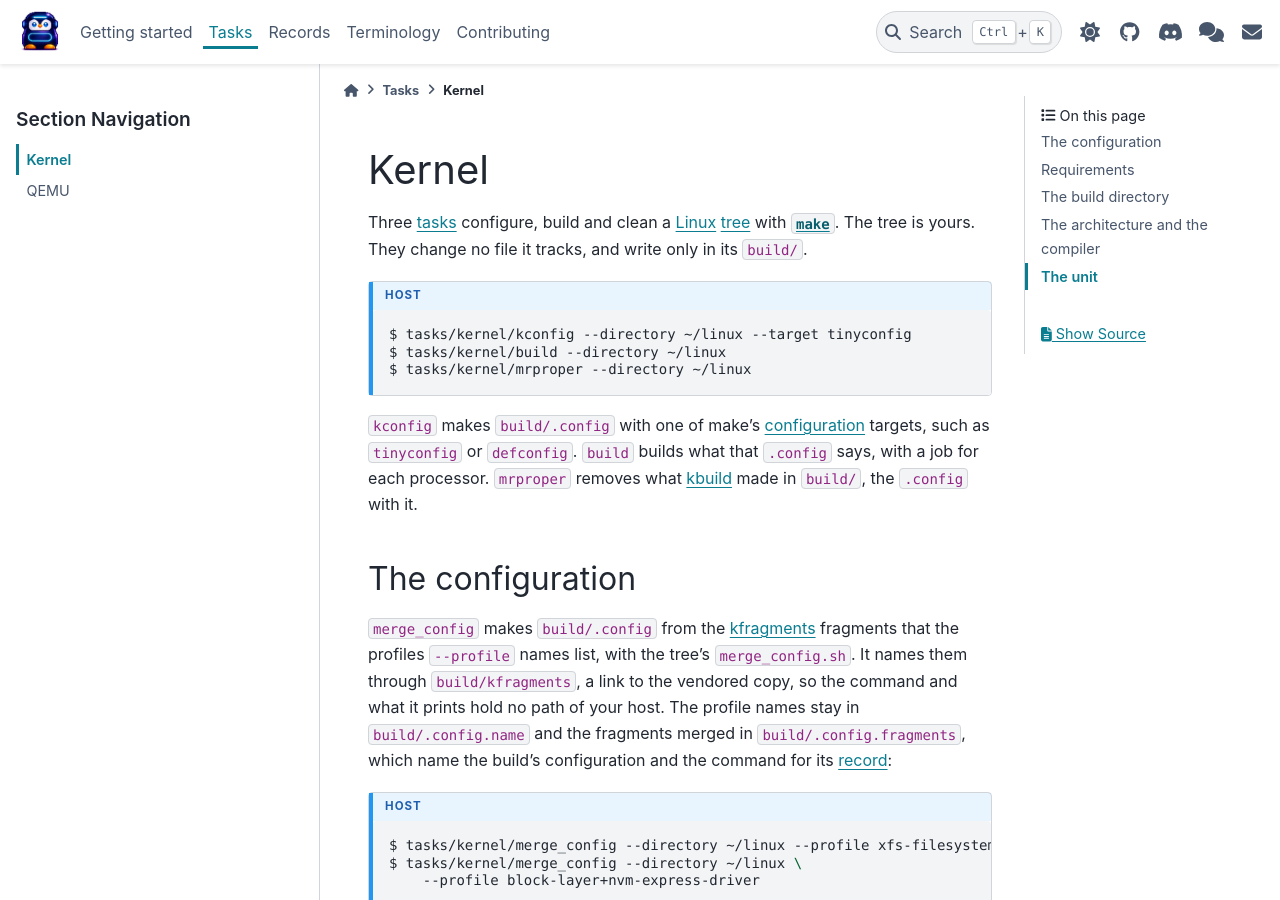
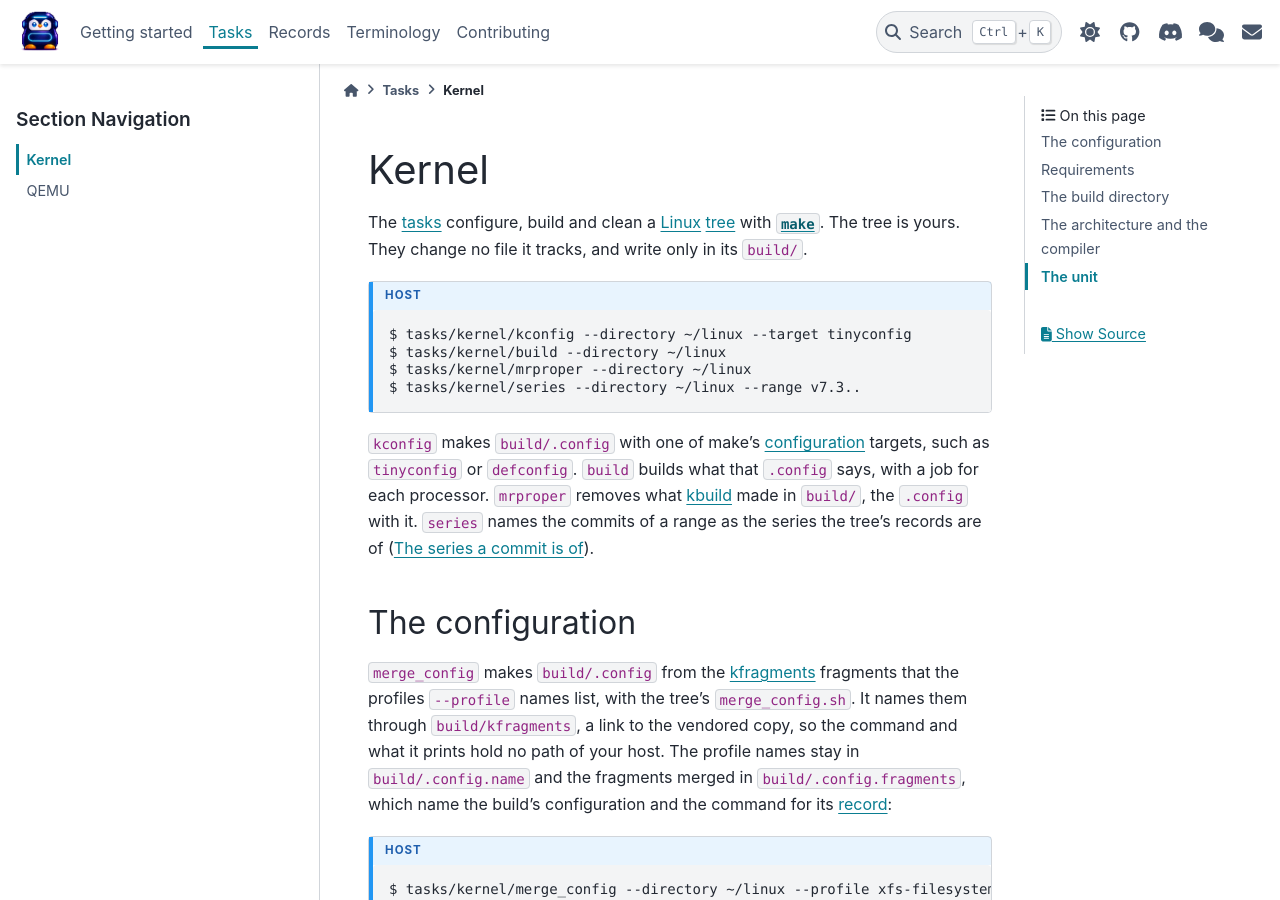
Before and after one commit to linux-kdevops/kdevops-ng, a Sphinx documentation site: the page built from docs/tasks/kernel.rst, in a window 1280 px wide and 900 px high. Built offline with Sphinx 7.4.7 and the PyData theme 0.15.4, drawn with Linux system fonts in a browser that asks for light colours.

Commit message:
kernel: name a range of commits as the tree's series
A tree with patches on a base filed its records as a base's own, so
kresults listed the series under Bases and set it against nothing.
series hands the range to kresults' kseries, which writes the commit's
series.json.

Signed-off-by: Daniel Gomez <da.gomez@kernel.org>

```diff
--- a/docs/conf.py
+++ b/docs/conf.py
@@ -92,6 +92,7 @@ cmd_links = {
     "env": "https://www.gnu.org/software/coreutils/manual/html_node/env-invocation.html",
     "journalctl": "https://www.freedesktop.org/software/systemd/man/latest/journalctl.html",
     "krecord": "https://github.com/linux-kdevops/kresults/blob/main/format/README.md",
+    "kseries": "https://github.com/linux-kdevops/kresults/blob/main/docs/deploy.rst",
     "make": "https://www.gnu.org/software/make/manual/make.html",
     "pip": "https://pip.pypa.io/en/stable/",
     "nix": "https://nix.dev/manual/nix/latest/command-ref/new-cli/nix",
--- a/docs/tasks/kernel.rst
+++ b/docs/tasks/kernel.rst
@@ -4,7 +4,7 @@
 Kernel
 ======
 
-Three :term:`tasks <Task>` configure, build and clean a `Linux`_
+The :term:`tasks <Task>` configure, build and clean a `Linux`_
 :term:`tree <Tree>` with :cmd:`make`. The tree is yours. They change no file it
 tracks, and write only in its ``build/``.
 
@@ -15,12 +15,15 @@ tracks, and write only in its ``build/``.
    $ tasks/kernel/kconfig --directory ~/linux --target tinyconfig
    $ tasks/kernel/build --directory ~/linux
    $ tasks/kernel/mrproper --directory ~/linux
+   $ tasks/kernel/series --directory ~/linux --range v7.3..
 
 :src:`kconfig <tasks/kernel/kconfig>` makes ``build/.config`` with one of make's
 :term:`configuration <Configuration>` targets, such as ``tinyconfig`` or
 ``defconfig``. :src:`build <tasks/kernel/build>` builds what that ``.config``
 says, with a job for each processor. :src:`mrproper <tasks/kernel/mrproper>`
 removes what `kbuild`_ made in ``build/``, the ``.config`` with it.
+:src:`series <tasks/kernel/series>` names the commits of a range as the
+series the tree's records are of (:ref:`records-series`).
 
 .. _kernel-configuration:
 
```
Also changed, not shown: designs/tasks.md (+6 -0 lines), docs/records.rst (+26 -1 lines), 1 other file.
